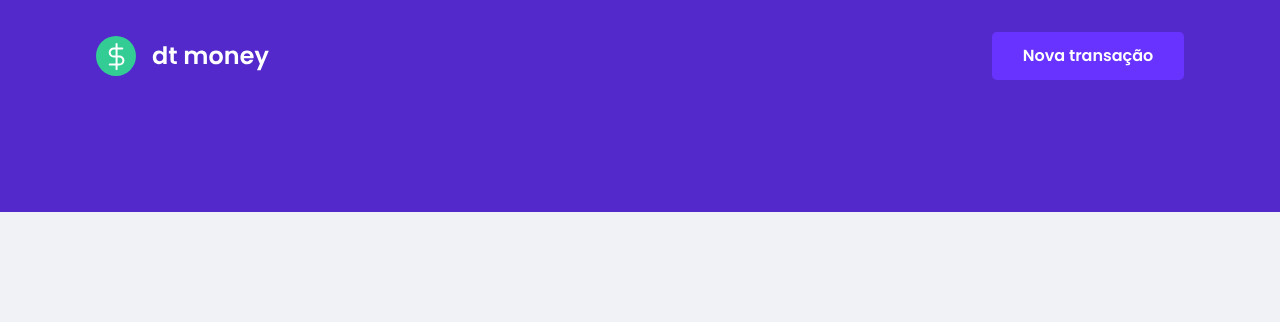
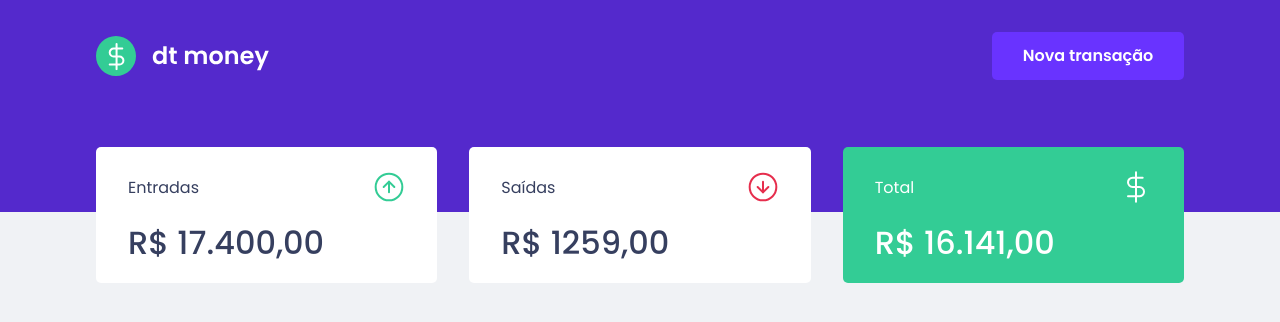
Before and after one commit to mjfneto/dt-money, a React (Create React App) app: page / in a window 1280 px wide. Shown: the top 322 px of the page. Built offline with nearby package versions, Linux system fonts and the light colour scheme.

Commit message:
Add Dashboard component

```diff
--- a/public/index.html
+++ b/public/index.html
@@ -9,7 +9,7 @@
     <title>dtmoney</title>
 
     <link rel="preconnect" href="https://fonts.gstatic.com" crossorigin>
-    <link href="https://fonts.googleapis.com/css2?family=Poppins:wght@400;600&display=swap" rel="stylesheet">
+    <link href="https://fonts.googleapis.com/css2?family=Poppins:wght@400;500;600&display=swap" rel="stylesheet">
   </head>
   <body>
     <noscript>You need to enable JavaScript to run this app.</noscript>
--- a/src/App.tsx
+++ b/src/App.tsx
@@ -1,3 +1,4 @@
+import { Dashboard } from './components/Dashboard';
 import { Header } from './components/Header';
 import { GlobalStyle } from './styles/global';
 
@@ -5,6 +6,7 @@
   return (
     <>
       <Header />
+      <Dashboard />
       <GlobalStyle />
     </>
   );
--- /dev/null
+++ b/src/components/Dashboard/index.tsx
@@ -0,0 +1,10 @@
+import { Summary } from '../Summary';
+import { Container } from './styles';
+
+export function Dashboard() {
+  return (
+    <Container>
+      <Summary />
+    </Container>
+  );
+}
--- /dev/null
+++ b/src/components/Dashboard/styles.ts
@@ -0,0 +1,7 @@
+import styled from 'styled-components';
+
+export const Container = styled.main`
+  max-width: 1120px;
+  margin: 0 auto;
+  padding: 2.5rem 1rem;
+`;
--- /dev/null
+++ b/src/components/Summary/index.tsx
@@ -0,0 +1,32 @@
+import incomeImg from '../../assets/income.svg';
+import outcomeImg from '../../assets/outcome.svg';
+import totalImg from '../../assets/total.svg';
+import { Container } from './styles';
+
+export function Summary() {
+  return (
+    <Container>
+      <div>
+        <header>
+          <p>Entradas</p>
+          <img src={incomeImg} alt="entradas" />
+        </header>
+        <strong>R$ 17.400,00</strong>
+      </div>
+      <div>
+        <header>
+          <p>Saídas</p>
+          <img src={outcomeImg} alt="saídas" />
+        </header>
+        <strong>R$ 1259,00</strong>
+      </div>
+      <div className="highlight-bg">
+        <header>
+          <p>Total</p>
+          <img src={totalImg} alt="total" />
+        </header>
+        <strong>R$ 16.141,00</strong>
+      </div>
+    </Container>
+  );
+}
--- /dev/null
+++ b/src/components/Summary/styles.ts
@@ -0,0 +1,36 @@
+import styled from 'styled-components';
+
+export const Container = styled.div`
+  display: grid;
+  grid-template-columns: repeat(3, 1fr);
+  gap: 2rem;
+  margin-top: -6.5625rem;
+
+  div {
+    height: 8.5rem;
+    padding: 1.5rem 2rem 0.5rem;
+    border-radius: 0.3125rem;
+
+    color: var(--text-title);
+    background: var(--shape);
+
+    header {
+      display: flex;
+      align-items: center;
+      justify-content: space-between;
+    }
+
+    strong {
+      display: block;
+      margin-top: 1rem;
+      font-size: 2rem;
+      font-weight: 500;
+      line-height: 3rem;
+    }
+
+    &.highlight-bg {
+      color: var(--shape);
+      background: var(--green);
+    }
+  }
+`;
```
Also changed, not shown: src/components/index.tsx (added, +32 -0 lines).
